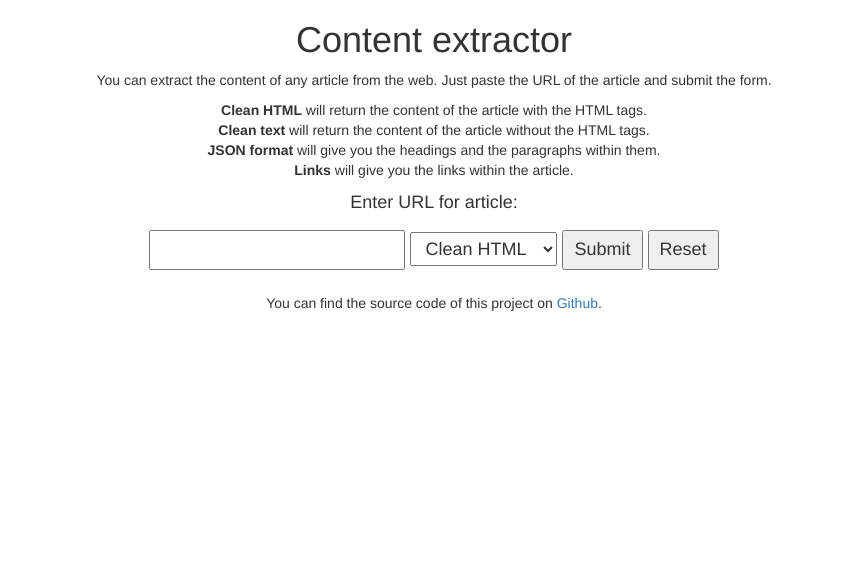
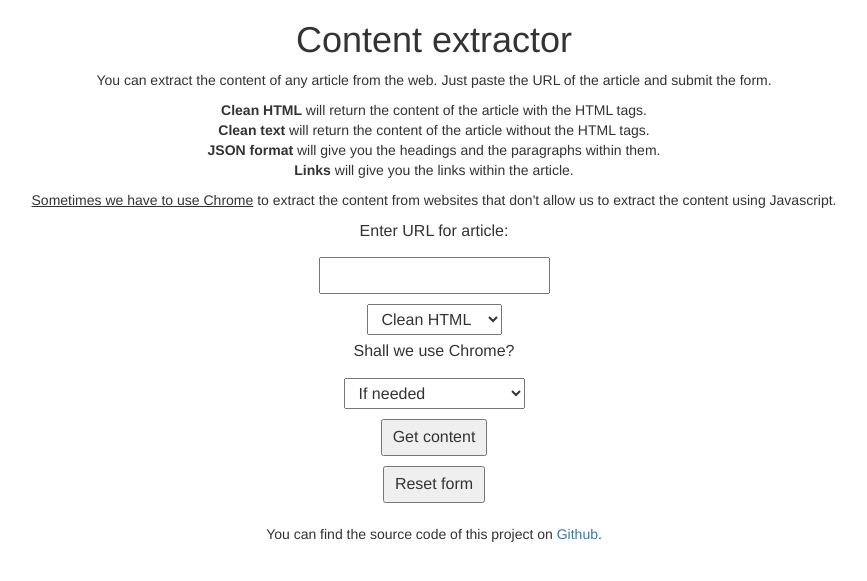
Before and after one commit to yanmcs/content-extractor, a Flask app: page / in a window 1280 px wide. Shown: the top 581 px of the page, without its empty margins (206-1073 px from the left). Run offline with Flask 2, Linux system fonts and the light colour scheme.

Commit message:
chrome usage option available

```diff
--- a/app.py
+++ b/app.py
@@ -16,27 +16,28 @@ def index():
     if 'url' in request.args:
         try:
             url = request.args.get('url')  # set variable for url
+            format = request.args.get('format')  # set variable for format
+            chrome = request.args.get('chrome')  # set variable for chrome usage
             # Get html from url
-            # Try using cfscrape first
-            html = content_extractor.extract_html_from_url(url, cfscrape_session())
-            print(html)
+            # Try using cfscrape first if chrome is set to no
+            if chrome == "no":
+                html = content_extractor.extract_html_from_url(url, cfscrape_session())
             if not html:
-                # If cfscrape fails, use Chrome
+                # If cfscrape fails or chrome is set yes, we use Chrome
                 html = content_extractor.extract_html_from_url(url, browser)
-                print(html)
             # Parse html to json
             result = content_extractor.html_to_json(html)
         except Exception as e:
             return str(e), 500, {'Content-Type': 'text/plain; charset=utf-8'}
         else:
             # return article text
-            if request.args.get('format') == 'json':
+            if format == 'json':
                 return json.dumps(result['article_content']), 200, {'Content-Type': 'application/json'}
-            elif request.args.get('format') == 'text':
+            elif format == 'text':
                 return str(result['article_text']), 200, {'Content-Type': 'text/plain; charset=utf-8'}
-            elif request.args.get('format') == 'html':
+            elif format == 'html':
                 return str(result['article_html_content']), 200, {'Content-Type': 'text/html; charset=utf-8'}
-            elif request.args.get('format') == 'links':
+            elif format == 'links':
                 return json.dumps(result['urls']), 200, {'Content-Type': 'application/json'}
             else:
                 return json.dumps(result), 200, {'Content-Type': 'application/json'}
--- a/templates/form.html
+++ b/templates/form.html
@@ -10,7 +10,7 @@
                 padding: 5px 10px;
             }
             form{
-                font-size: 18px;
+                font-size: 16px;
             }
         </style>
     </head>
@@ -25,19 +25,29 @@
             <b>JSON format</b> will give you the headings and the paragraphs within them.<br>
             <b>Links</b> will give you the links within the article.
         </p>
+        <p>
+            <u>Sometimes we have to use Chrome</u> to extract the content from websites that don't allow us to extract the content using Javascript.
+        </p>
         <form method="get" action="/">
             <p>Enter URL for article:</p>
-            <input type="text" name="url">
+            <input type="text" name="url"><br>
 
             <select name="format">
                 <option value="html">Clean HTML</option>
                 <option value="text">Text only</option>
                 <option value="json">JSON format</option>
                 <option value="links">Links</option>
-            </select>
+            </select><br>
+            <p>
+                Shall we use Chrome?
+            </p>
+            <select name="chrome">
+                <option value="no">If needed</option>
+                <option value="yes">Always use chrome</option>
+            </select><br>
 
-            <input type="submit" value="Submit">
-            <input type="reset" value="Reset">
+            <input type="submit" value="Get content"><br>
+            <input type="reset" value="Reset form">
         </form>
         <p>
             You can find the source code of this project on <a href="https://github.com/yanmcs/content-extractor" target="_blank">Github</a>.
```
Also changed, not shown: README.md.
